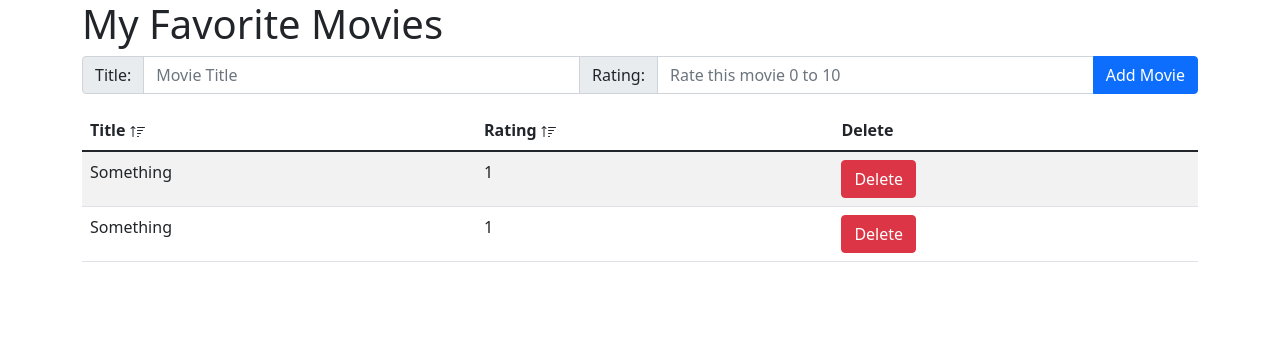
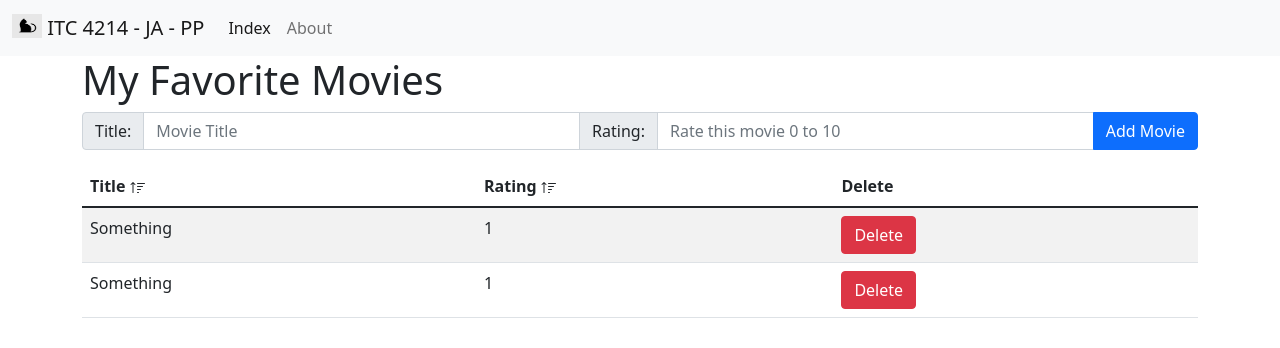
Before and after one commit to janast-deree/group-ja-pp, a plain HTML site: page index.html in a window 1280 px wide. Drawn offline with nearby package versions, Linux system fonts and the light colour scheme.

Commit message:
Added navbar

```diff
--- a/index.html
+++ b/index.html
@@ -7,11 +7,33 @@
     <meta http-equiv="X-UA-Compatible" content="ie=edge">
     <link href="https://cdn.jsdelivr.net/npm/bootstrap@5.1.1/dist/css/bootstrap.min.css" rel="stylesheet" integrity="sha384-F3w7mX95PdgyTmZZMECAngseQB83DfGTowi0iMjiWaeVhAn4FJkqJByhZMI3AhiU"
         crossorigin="anonymous">
+    <script src="https://ajax.googleapis.com/ajax/libs/jquery/2.2.0/jquery.min.js" > </script>
+    <!-- <script src="script.js"> </script> -->
     <title>Index</title>
 </head>
 
 <body>
-    <!-- TODO: Add Navbar -->
+    <nav class="navbar navbar-expand-lg navbar-light bg-light">
+        <div class="container-fluid">
+            <a class="navbar-brand" href="#">
+                <img src="images/logo.png" alt="" width="30" height="24" class="d-inline-block align-text-top"> ITC 4214 - JA - PP
+            </a>
+            <button class="navbar-toggler" type="button" data-bs-toggle="collapse" data-bs-target="#navbarSupportedContent" aria-controls="navbarSupportedContent"
+                aria-expanded="false" aria-label="Toggle navigation">
+                <span class="navbar-toggler-icon"></span>
+            </button>
+            <div class="collapse navbar-collapse" id="navbarSupportedContent">
+                <ul class="navbar-nav me-auto mb-2 mb-lg-0">
+                    <li class="nav-item">
+                        <a class="nav-link active" aria-current="page" href="index.html">Index</a>
+                    </li>
+                    <li class="nav-item">
+                        <a class="nav-link" href="about.html">About</a>
+                    </li>
+                </ul>
+            </div>
+        </div>
+    </nav>
     <div class="container">
         <h1>My Favorite Movies</h1>
         <div class="input-group mb-3">
@@ -21,7 +43,7 @@
             <input class="form-control" id="rating" name="" type="text" placeholder="Rate this movie 0 to 10">
             <button class="input-group-text btn btn-primary" id="add" type="submit">Add Movie</button>
         </div>
-        <table class="table table-striped">
+        <table class="table table-striped" id="movie-table">
             <thead>
                 <tr>
                     <th scope="col" class="title" name="sort">
```
